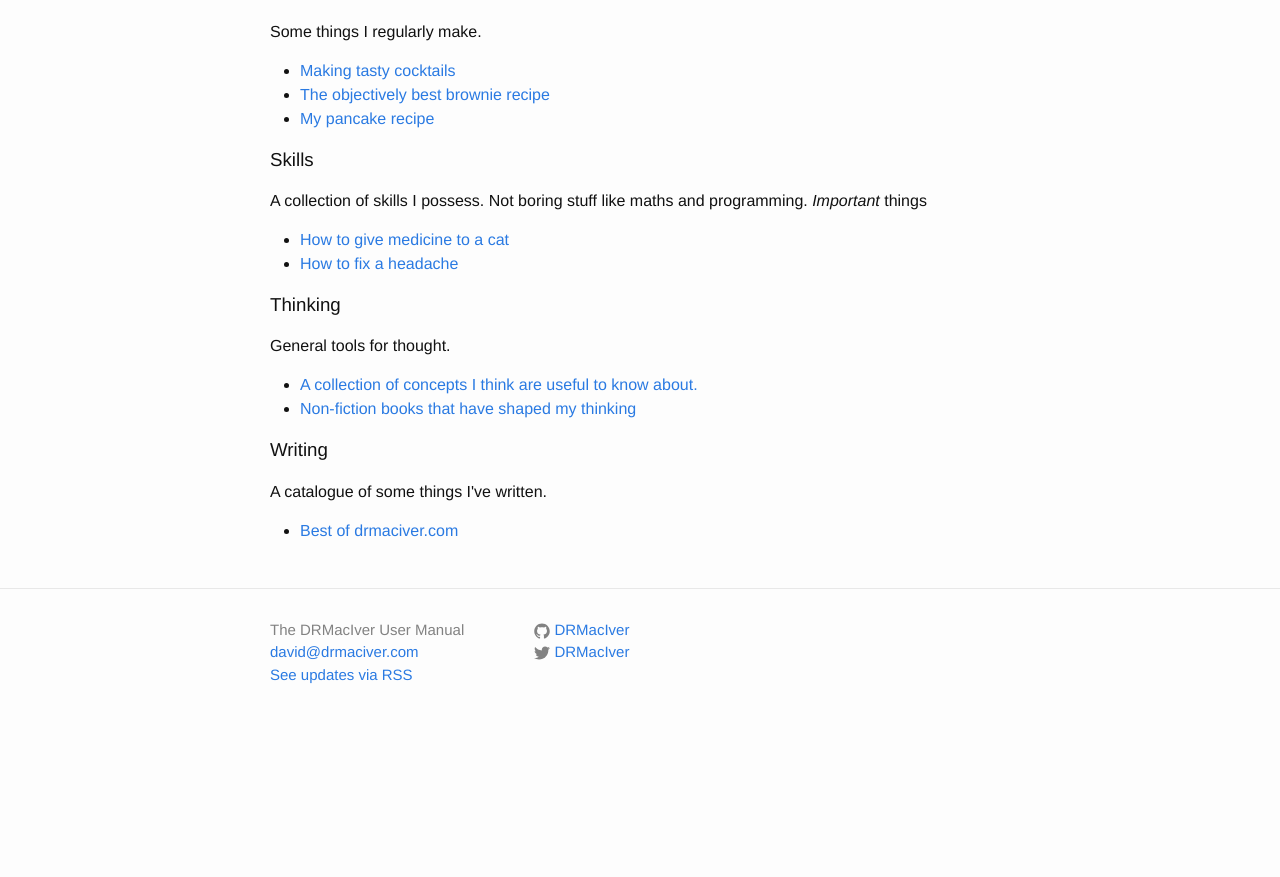
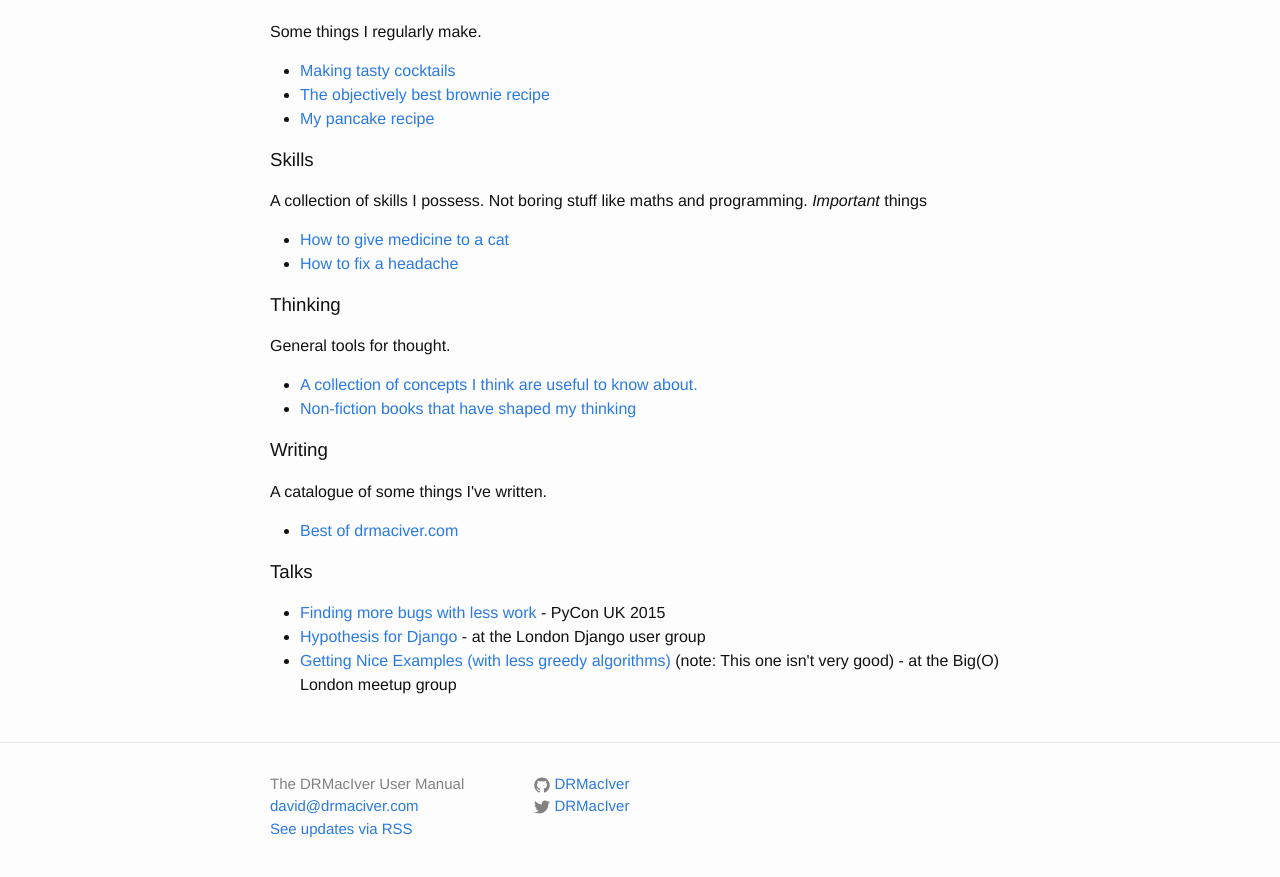
Before and after one commit to DRMacIver/docs, a Jekyll site: the page built from index.html, in a window 1280 px wide and 900 px high, scrolled down 613 px. Shown: the top 877 px of the window. Built offline with Jekyll 4.4.1, drawn with Linux system fonts in a browser that asks for light colours; before the commit the page ends 1359 px from its top, so only the background shows below that.

Commit message:
Add a section with my talks

```diff
--- a/index.html
+++ b/index.html
@@ -92,4 +92,13 @@ date: 2015-12-06 00:00:00
       <li><a href="/writing/bestof/">Best of drmaciver.com</a></li>
     </ul>
   </section>
+
+  <section>
+    <h3>Talks</h3>
+    <ul>
+      <li><a href=https://www.youtube.com/watch?v=62ubHXzD8tM>Finding more bugs with less work</a> - PyCon UK 2015</li>
+      <li><a href=http://www.drmaciver.com/2015/06/hypothesis-for-django/>Hypothesis for Django</a> - at the London Django user group</li>
+      <li><a href=https://skillsmatter.com/skillscasts/6461-greedy-algorithms-for-testing>Getting Nice Examples (with less greedy algorithms)</a> (note: This one isn't very good) - at the Big(O) London meetup group</li>
+    </li>
+  </section>
 </div>
```
